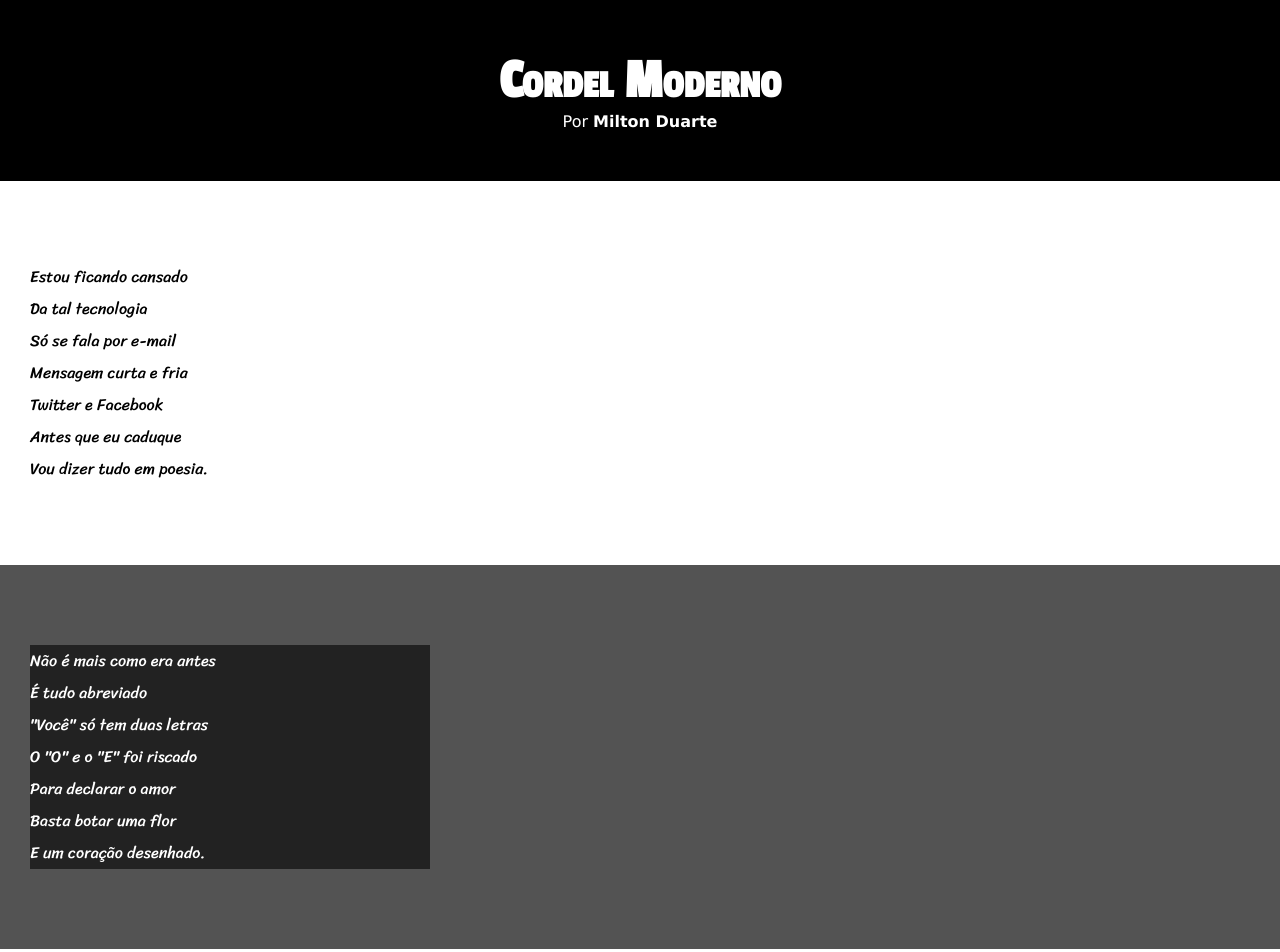
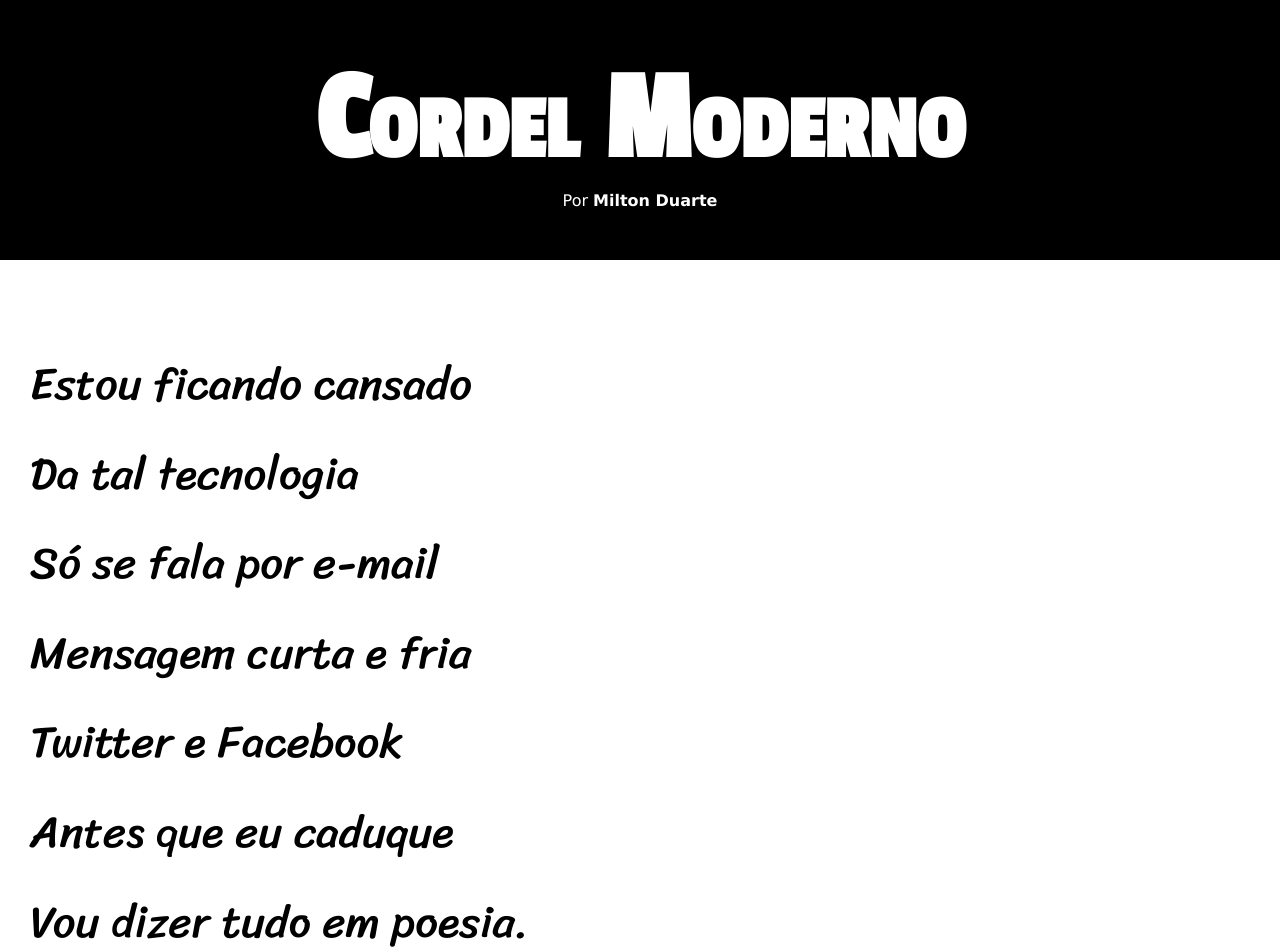
Before and after one commit to LucasSoaresDeOliveira/html-css, a plain HTML site: page desafios/d02/index.html in a window 1280 px wide. Shown: the top 952 px of the page. Drawn offline with Linux system fonts and the light colour scheme.

Commit message:
atualização de estilos d2

```diff
--- a/desafios/d02/style.css
+++ b/desafios/d02/style.css
@@ -32,7 +32,7 @@ header > h1 {
     padding-top: 50px;
     font-variant: small-caps;
     font-family: var(--font2);
-    font-size: 3.5em;
+    font-size: 10vw;
 }
 
 header > p {
@@ -56,6 +56,7 @@ section {
     line-height: 2em;
     padding-left: 30px;
     font-family: var(--font3);
+    font-size: 3.5vw;
 }
 
 section.normal {
@@ -69,7 +70,8 @@ section.imagem {
 }
 
 section.imagem > p {
-    width: 400px;
+    display: inline-block;
+    padding: 5px;
     background-color: rgb(34, 34, 34);
 }
 
```
